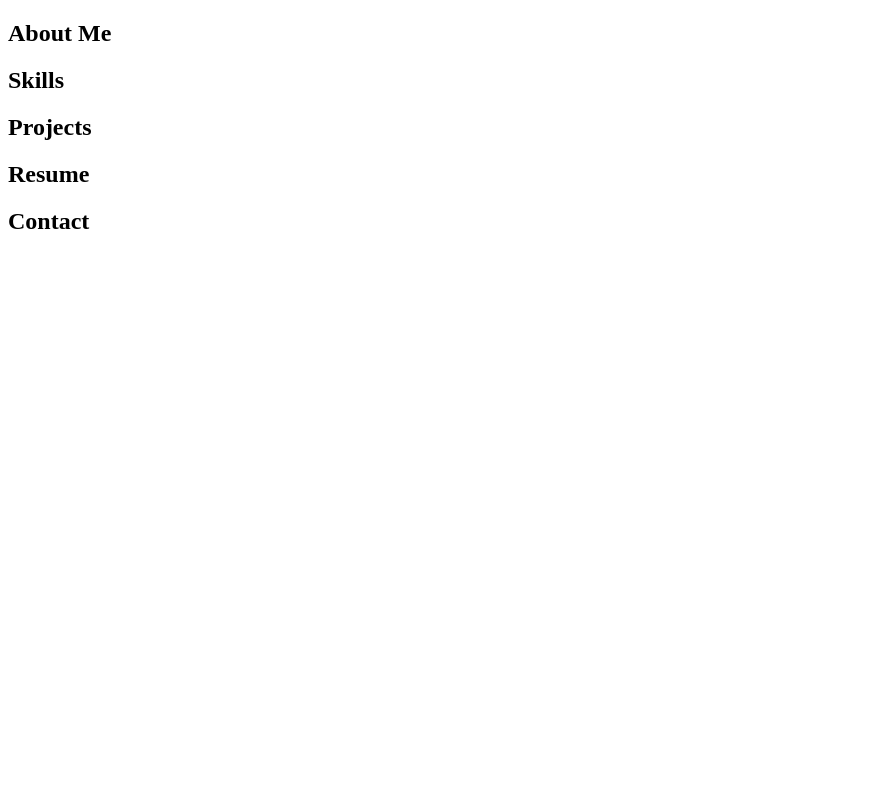
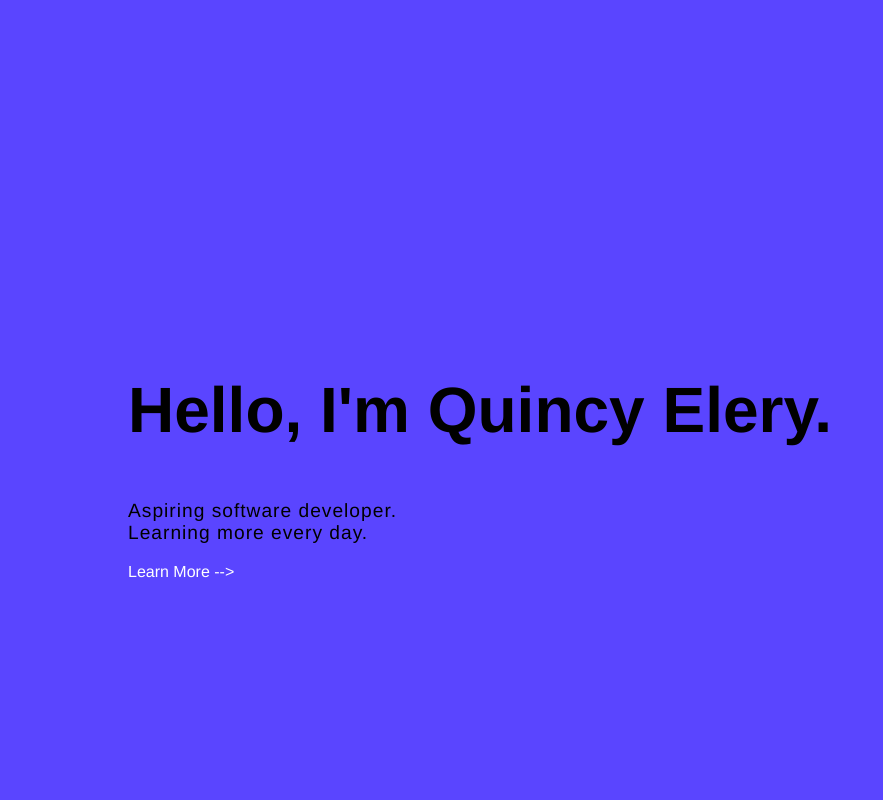
Before and after one commit to qelery/Portfolio, a plain HTML site: page index.html in a window 1280 px wide. Shown: the top 800 px of the page, without its empty margins (0-883 px from the left). Drawn offline with Linux system fonts and the light colour scheme.

Commit message:
applied basic layout pattern with css

```diff
--- a/css/styles.css
+++ b/css/styles.css
@@ -0,0 +1,68 @@
+body {
+    height: 1800px;
+    margin: 0;
+    padding: 0;
+    font-family: Helvetica, serif;
+    font-size: 12pt;
+}
+
+h1 {
+    font-size: 4em;
+}
+
+h2 {
+    font-size: 3.4em;
+}
+
+h3 {
+    font-size: 2.8em;
+}
+
+a {
+    text-decoration: none;
+    color: #fff;
+}
+
+.flex {
+    display: flex;
+}
+
+.banner {
+    display: flex;
+    justify-content: center;
+    align-items: center;
+    padding: 20em 0;
+    background-color: #5a45ff; /* Replace with background image */
+}
+
+.intro {
+    width: 80%;
+}
+
+.intro .subtext {
+    padding: 0 1.25em 0 0;
+    font-size: 1.2em;
+    letter-spacing: 1px;
+}
+
+.tile {
+    display: flex;
+    width: 50%;
+    border: 1px solid black;
+    height: 25em;
+}
+
+.tile header h2 {
+    font-size: 2em;
+    border-bottom: 2px solid #dedede;
+}
+
+.tile header p {
+    font-size: 0.95em;
+    font-weight: 600;
+    text-transform: uppercase;
+}
+
+.tile.full {
+    width: 100%;
+}
--- a/index.html
+++ b/index.html
@@ -6,32 +6,56 @@
     <meta name="viewport"
           content="width=device-width, user-scalable=no, initial-scale=1.0, maximum-scale=1.0, minimum-scale=1.0">
     <meta http-equiv="X-UA-Compatible" content="ie=edge">
+    <link rel="stylesheet" href="css/styles.css">
 </head>
 <body>
+<header class="banner"> <!-- Put background on this. Want section to take up most of screen. -->
+    <section class="intro">
         <header>
-        <section class="intro">
+            <h1>Hello, I'm Quincy Elery.</h1>
+        </header>
+        <div>
+            <p class="subtext">Aspiring software developer.<br>
+                Learning more every day.</p>
+            <a class="btn" href="#">Learn More --> </a> <!-- Maybe replace this with image of arrow? -->
+        </div>
     </section>
 </header>
 <main>
-        <div>
-            <article>
+    <div class="flex">
+        <article class="tile">
+            <header>
                 <h2>About Me</h2>
+                <p>Put my sample text here</p>
+            </header>
         </article>
-            <article>
+        <article class="tile">
+            <header>
                 <h2>Skills</h2>
+                <p>Put my sample text here</p>
+            </header>
         </article>
     </div>
-        <div>
-            <article>
+    <div class="flex">
+        <article class="tile">
+            <header>
                 <h2>Projects</h2>
+                <p>Put my sample text here</p>
+            </header>
         </article>
-            <article>
+        <article class="tile">
+            <header>
                 <h2>Resume</h2>
+                <p>Put my sample text here</p>
+            </header>
         </article>
     </div>
-        <div>
-            <article>
+    <div class="flex">
+        <article class="tile full">
+            <header>
                 <h2>Contact</h2>
+                <p>Put my sample text here</p>
+            </header>
         </article>
     </div>
 </main>
```
Lines whose indentation alone changed are shown as unchanged.
